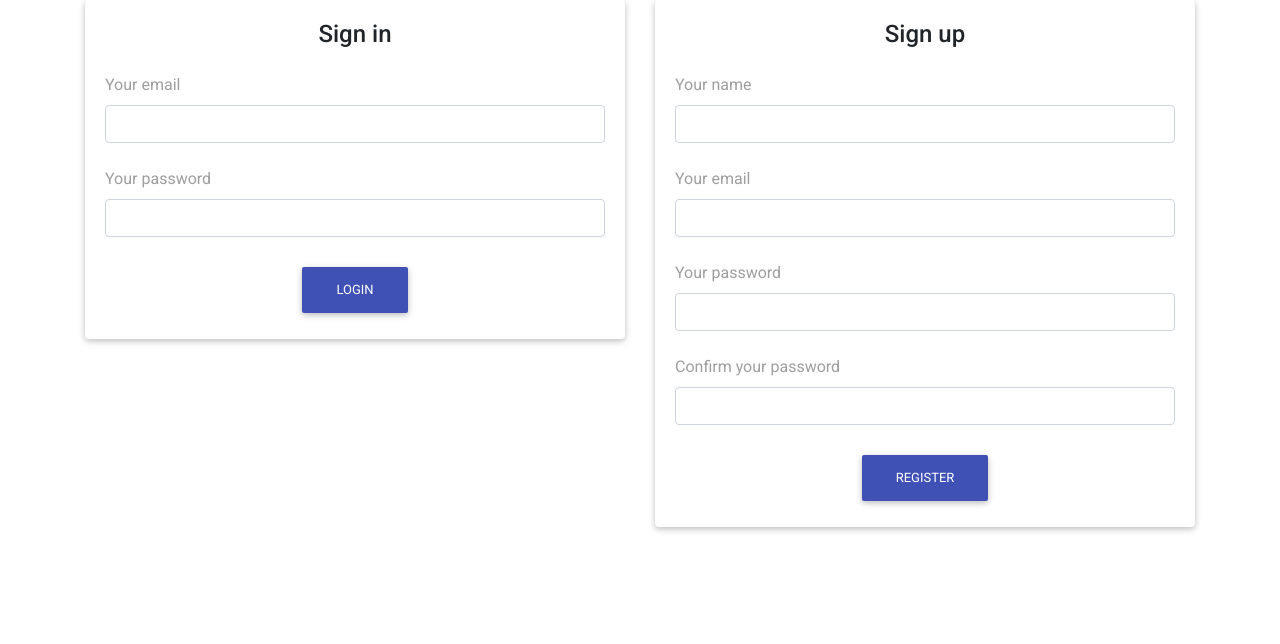
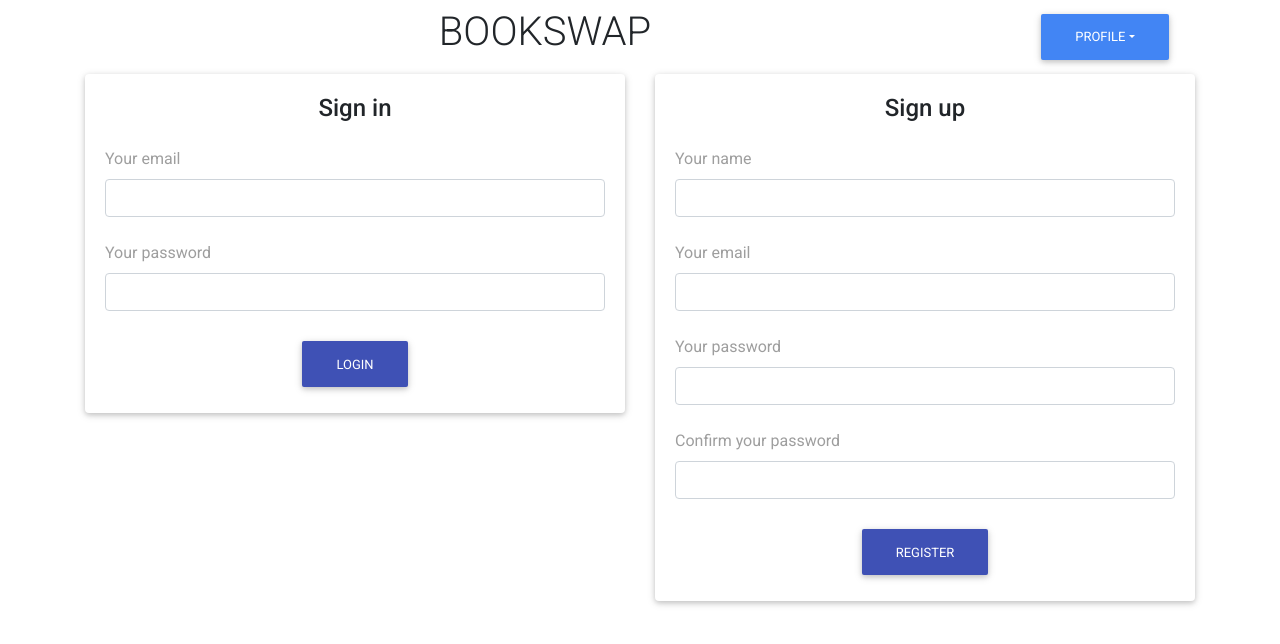
Before and after one commit to JoannaGulacz/Bookswap, a React (Create React App) app in the folder client/: page /login in a window 1280 px wide. Shown: the top 644 px of the page. Built offline with nearby package versions, Linux system fonts and the light colour scheme.

Commit message:
First version od menu component

```diff
--- a/client/src/components/Menu.js
+++ b/client/src/components/Menu.js
@@ -1,11 +1,20 @@
 import React from 'react';
+import { MDBCol, MDBContainer, MDBRow } from 'mdbreact';
 //import DropdowanButton from './DropdownButton';
 
 const Menu = props => {
     return (
         <div>
-            <h1>BOOKSWAP</h1>
-            <div>{props.children}</div>
+            <MDBContainer>
+                <MDBRow>
+                    <MDBCol md="10">
+                        <h1 className="my-2 text-center">BOOKSWAP</h1>
+                    </MDBCol>
+                    <MDBCol md="2">
+                        <div className="my-2">{props.children}</div>
+                    </MDBCol>
+                </MDBRow>
+            </MDBContainer>
         </div>
     );
 };
--- a/client/src/index.js
+++ b/client/src/index.js
@@ -9,11 +9,10 @@ import Root from './pages/root';
 import * as serviceWorker from './serviceWorker';
 
 //ReactDOM.render(<App />, document.getElementById('root'));
-//ReactDOM.render(<Root />, document.getElementById('root'));
 
 // TESTING Menu component [Adam] - don't remove these comments:
-//import DropdownButton from './components/DropdownButton';
-//import Menu from './components/Menu';
+import DropdownButton from './components/DropdownButton';
+import Menu from './components/Menu';
 //ReactDOM.render(<DropdownButton />, document.getElementById('root'));
 //ReactDOM.render(<Menu><DropdownButton /></Menu>, document.getElementById('root'));
 
@@ -21,6 +20,7 @@ import * as serviceWorker from './serviceWorker';
 import FormCard from './components/FormCard';
 import LoginForm from './components/LoginForm';
 import RegisterForm from './components/RegisterForm';
+/*
 ReactDOM.render(
     <FormCard>
         <LoginForm />
@@ -28,5 +28,21 @@ ReactDOM.render(
     </FormCard>,
     document.getElementById('root')
 );
+*/
 
+ReactDOM.render(
+    <>
+        <Menu>
+            <DropdownButton />
+        </Menu>
+        <FormCard>
+            <LoginForm />
+            <RegisterForm />
+        </FormCard>
+    </>,
+    document.getElementById('root')
+);
+
+//Router test:
+//ReactDOM.render(<Root />, document.getElementById('root'));
 serviceWorker.unregister();
```
